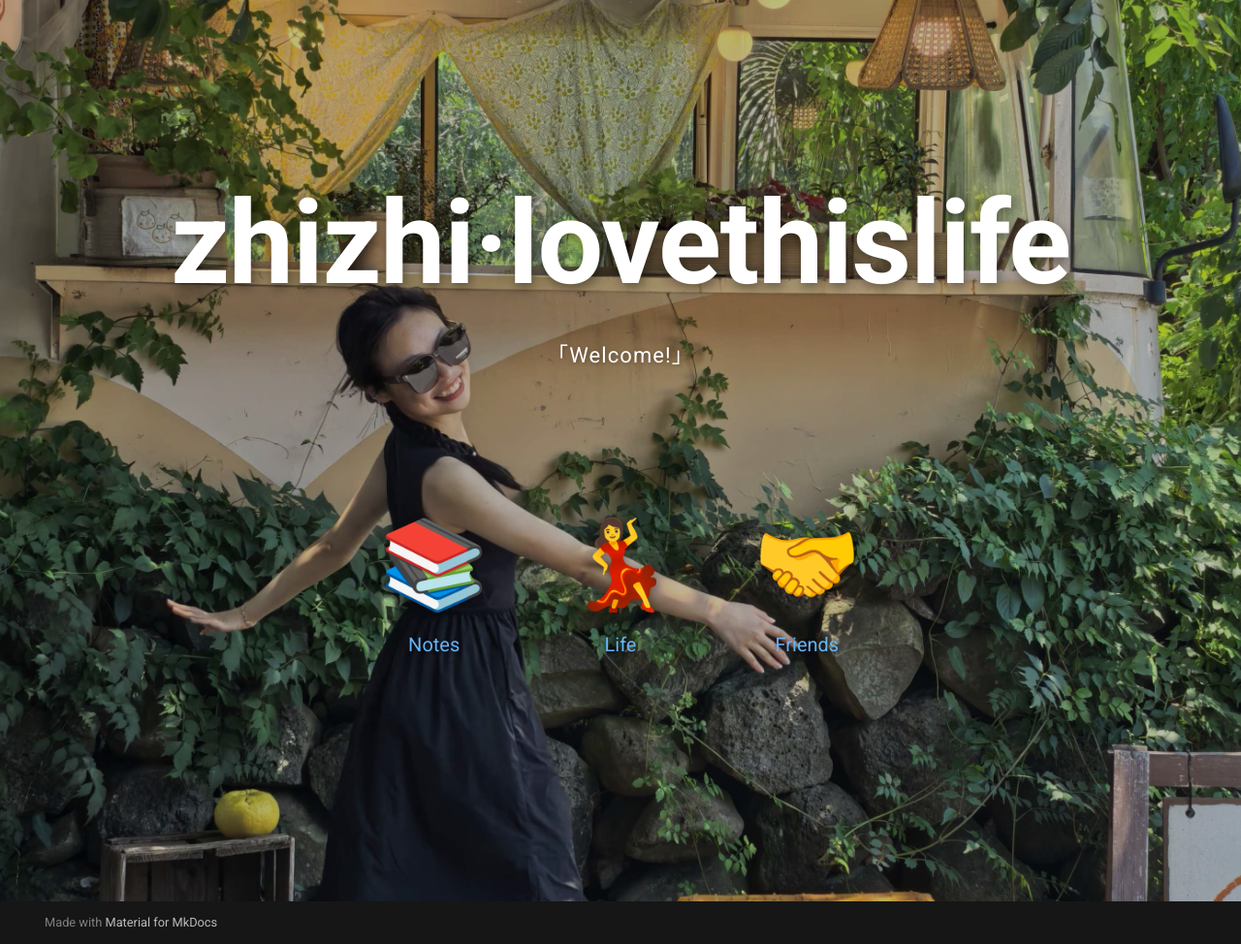
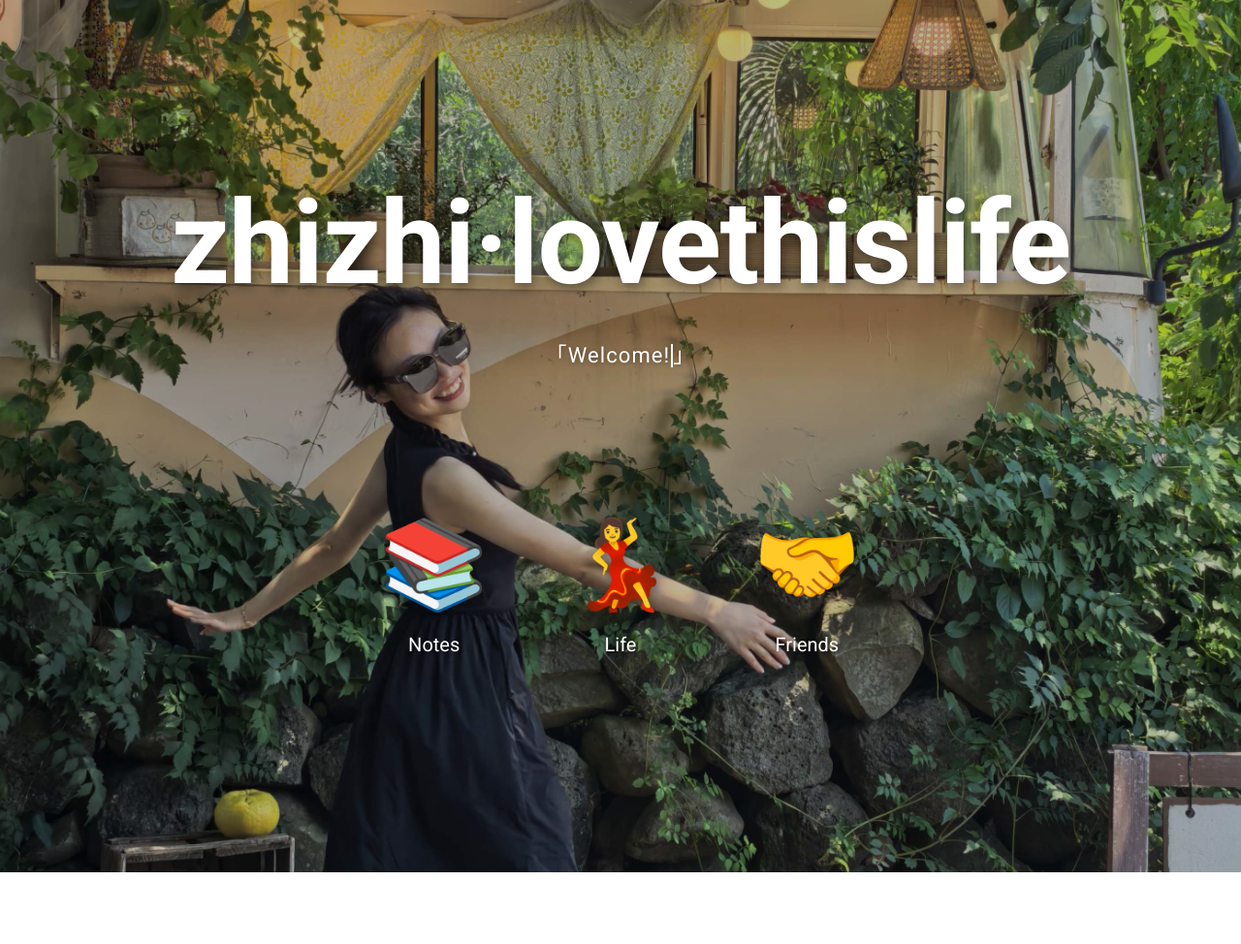
Before and after one commit to Zhi1Pan/Zhi1Pan.github.io, an MkDocs documentation site: the page built from docs/index.md, in a window 1280 px wide. Shown: the whole page at 97% size. Built offline with MkDocs 1.6.1 and Material for MkDocs 9.7.7, drawn with Linux system fonts in a browser that asks for light colours; after the commit the page ends 900 px from its top, so only the background shows below that.

Commit message:
美化首页：图标文字改白色、添加打字机光标动效、优化滚动条样式、生活板块侧边栏导航

```diff
--- a/docs/index.md
+++ b/docs/index.md
@@ -1,6 +1,7 @@
 <style>
-  body {
+  html, body {
     overflow: hidden;
+    height: 100%;
   }
   .md-header, .md-tabs, .md-sidebar {
     display: none !important;
@@ -53,7 +54,7 @@
 
 # zhizhi·lovethislife
 
-<p class="home-welcome">「Welcome!」</p>
+<p class="home-welcome">「<span id="welcome-text"></span><span class="welcome-cursor"></span>」</p>
 
 <div class="home-icon-row">
   <a class="home-icon-item" href="course/">
--- a/docs/stylesheets/extra.css
+++ b/docs/stylesheets/extra.css
@@ -1,9 +1,24 @@
 .home-welcome {
   color: #ffffff;
   font-size: 1.1rem;
-  margin: 0.5rem 0 0 0;
+  margin: 0.5rem auto 0 auto;
   text-shadow: 1px 1px 4px rgba(0, 0, 0, 0.3);
   letter-spacing: 0.05em;
+}
+
+.welcome-cursor {
+  display: inline-block;
+  width: 2px;
+  height: 1.1em;
+  background: #ffffff;
+  margin-left: 1px;
+  vertical-align: text-bottom;
+  animation: blink 0.6s step-end infinite;
+}
+
+@keyframes blink {
+  from, to { opacity: 1; }
+  50% { opacity: 0; }
 }
 
 .home-icon-row {
@@ -45,7 +60,7 @@
   font-size: 1rem;
   margin-top: 0.4rem;
   font-weight: 500;
-  color: #64B5F6;
+  color: #ffffff;
   text-shadow: 1px 1px 4px rgba(0, 0, 0, 0.4);
 }
 
@@ -58,3 +73,27 @@
   border-radius: 6px;
   box-shadow: 0 2px 8px rgba(0, 0, 0, 0.12);
 }
+
+/* 全局滚动条渐变蓝 */
+html::-webkit-scrollbar,
+::-webkit-scrollbar {
+  width: 8px;
+  height: 8px;
+}
+html::-webkit-scrollbar-track,
+::-webkit-scrollbar-track {
+  background: transparent;
+}
+html::-webkit-scrollbar-thumb,
+::-webkit-scrollbar-thumb {
+  background: linear-gradient(180deg, #1565c0, #64b5f6);
+  border-radius: 10px;
+}
+html::-webkit-scrollbar-thumb:hover,
+::-webkit-scrollbar-thumb:hover {
+  background: linear-gradient(180deg, #1976d2, #90caf9);
+}
+html {
+  scrollbar-width: thin;
+  scrollbar-color: #64b5f6 transparent;
+}
--- a/mkdocs.yml
+++ b/mkdocs.yml
@@ -22,5 +22,8 @@
       - 眼动基础: course/psychtech/眼动基础/index.md
       - fMRI: course/psychtech/fMRI/index.md
       - 无创神经调控: course/psychtech/无创神经调控/index.md
-  - 生活: life/index.md
+  - 生活:
+    - 生活首页: life/index.md
+    - 舞蹈: life/dance/index.md
+    - 歌单: life/playlist/index.md
   - 友链: friends/index.md
```
Also changed, not shown: other parts of docs/index.md (+17 -0 lines).
